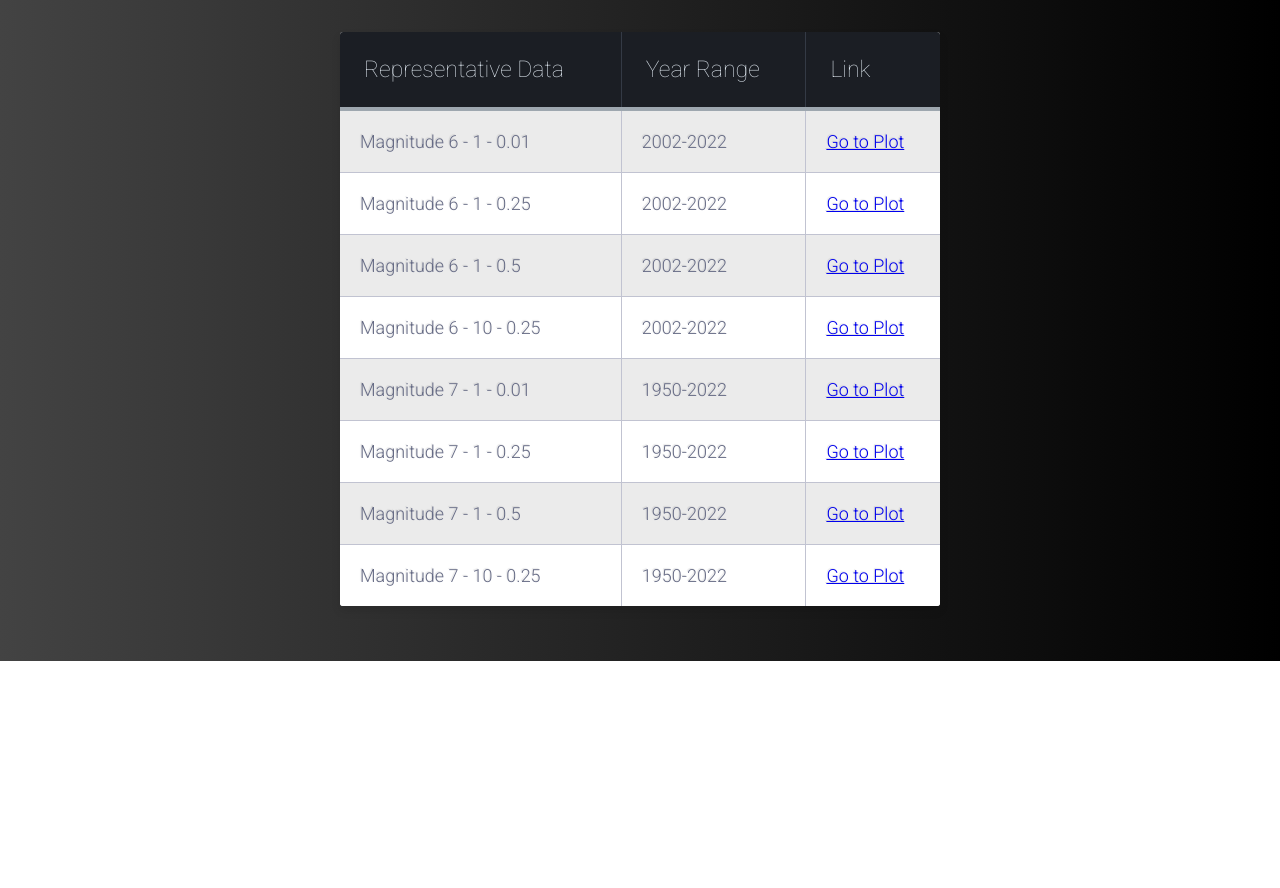
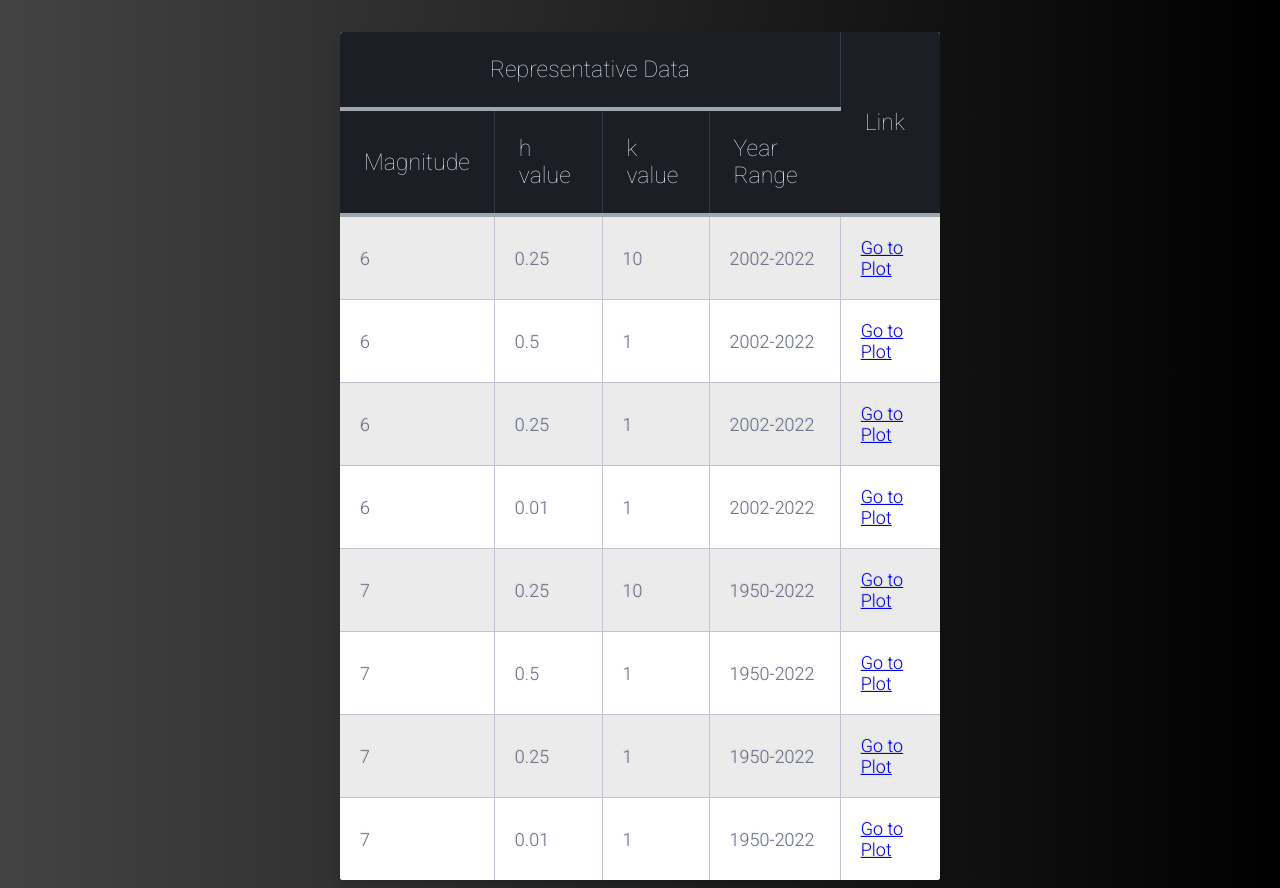
Before and after one commit to harshdonga/tcd-kde, a plain HTML site: page index.html in a window 1280 px wide. Shown: the part 139-1027 px from the top of the page. Before the commit the page ends 800 px from the top, so only its background shows below. Drawn offline with Linux system fonts and the light colour scheme.

Commit message:
final changes

```diff
--- a/index.html
+++ b/index.html
@@ -160,49 +160,72 @@
     <table class="table-fill">
         <thead>
             <tr>
-                <th class="text-left">Representative Data</th>
+                <th style="text-align: center;" colspan="4">Representative Data</th>
+                <th class="text-left" rowspan="2">Link</th>
+            </tr>
+            <tr>
+                <th class="text-left">Magnitude</th>
+                <th class="text-left">h value</th>
+                <th class="text-left">k value</th>
                 <th class="text-left">Year Range</th>
-                <th class="text-left">Link</th>
             </tr>
         </thead>
         <tbody class="table-hover">
             <tr>
-                <td class="text-left">Magnitude 6 - 1 - 0.01</td>
+                <td class="text-left">6</td>
+                <td class="text-left">0.25</td>
+                <td class="text-left">10</td>
                 <td class="text-left">2002-2022</td>
-                <td class="text-left"><a href="./mag6_2002_2022_.html">Go to Plot</a></td>
+                <td class="text-left"><a href="./mag6_2002_2022_10_0.25.html" target="_blank">Go to Plot</a></td>
             </tr>
             <tr>
-                <td class="text-left">Magnitude 6 - 1 - 0.25</td>
+                <td class="text-left">6</td>
+                <td class="text-left">0.5</td>
+                <td class="text-left">1</td>
                 <td class="text-left">2002-2022</td>
-                <td class="text-left"><a href="./mag6_2002_20221_0.25.html">Go to Plot</a></td>
+                <td class="text-left"><a href="./mag6_2002_2022-1_0.5.html" target="_blank">Go to Plot</a></td>
             </tr>
             <tr>
-                <td class="text-left">Magnitude 6 - 1 - 0.5</td>
+                <td class="text-left">6</td>
+                <td class="text-left">0.25</td>
+                <td class="text-left">1</td>
                 <td class="text-left">2002-2022</td>
-                <td class="text-left"><a href="./mag6_2002_2022-1_0.5.html">Go to Plot</a></td>
+                <td class="text-left"><a href="./mag6_2002_20221_0.25.html" target="_blank">Go to Plot</a></td>
             </tr>
             <tr>
-                <td class="text-left">Magnitude 6 - 10 - 0.25</td>
+                <td class="text-left">6</td>
+                <td class="text-left">0.01</td>
+                <td class="text-left">1</td>
                 <td class="text-left">2002-2022</td>
-                <td class="text-left"><a href="./mag6_2002_2022_10_0.25.html">Go to Plot</a></td>
+                <td class="text-left"><a href="./mag6_2002_2022_.html" target="_blank">Go to Plot</a></td>
             </tr>
             <tr>
-                <td class="text-left">Magnitude 7 - 1 - 0.01</td>
+                <td class="text-left">7</td>
+                <td class="text-left">0.25</td>
+                <td class="text-left">10</td>
                 <td class="text-left">1950-2022</td>
-                <td class="text-left"><a href="./mag7_1950_2022.html">Go to Plot</a></td>
+                <td class="text-left"><a href="./mag7_1950_2022_10_0.25.html" target="_blank">Go to Plot</a></td>
             </tr>
             <tr>
-                <td class="text-left">Magnitude 7 - 1 - 0.25</td>
+                <td class="text-left">7</td>
+                <td class="text-left">0.5</td>
+                <td class="text-left">1</td>
                 <td class="text-left">1950-2022</td>
-                <td class="text-left"><a href="./mag7_1950_2022_1_0.25.html">Go to Plot</a></td>
-            </tr>            <tr>
-                <td class="text-left">Magnitude 7 - 1 - 0.5</td>
+                <td class="text-left"><a href="./mag7_1950_20221_0.5.html" target="_blank">Go to Plot</a></td>
+            </tr>
+            <tr>
+                <td class="text-left">7</td>
+                <td class="text-left">0.25</td>
+                <td class="text-left">1</td>
                 <td class="text-left">1950-2022</td>
-                <td class="text-left"><a href="./mag7_1950_20221_0.5.html">Go to Plot</a></td>
-            </tr>            <tr>
-                <td class="text-left">Magnitude 7 - 10 - 0.25</td>
+                <td class="text-left"><a href="./mag7_1950_2022_1_0.25.html" target="_blank">Go to Plot</a></td>
+            </tr>
+            <tr>
+                <td class="text-left">7</td>
+                <td class="text-left">0.01</td>
+                <td class="text-left">1</td>
                 <td class="text-left">1950-2022</td>
-                <td class="text-left"><a href="./mag7_1950_2022_10_0.25.html">Go to Plot</a></td>
+                <td class="text-left"><a href="./mag7_1950_2022.html" target="_blank">Go to Plot</a></td>
             </tr>
         </tbody>
     </table>
```
